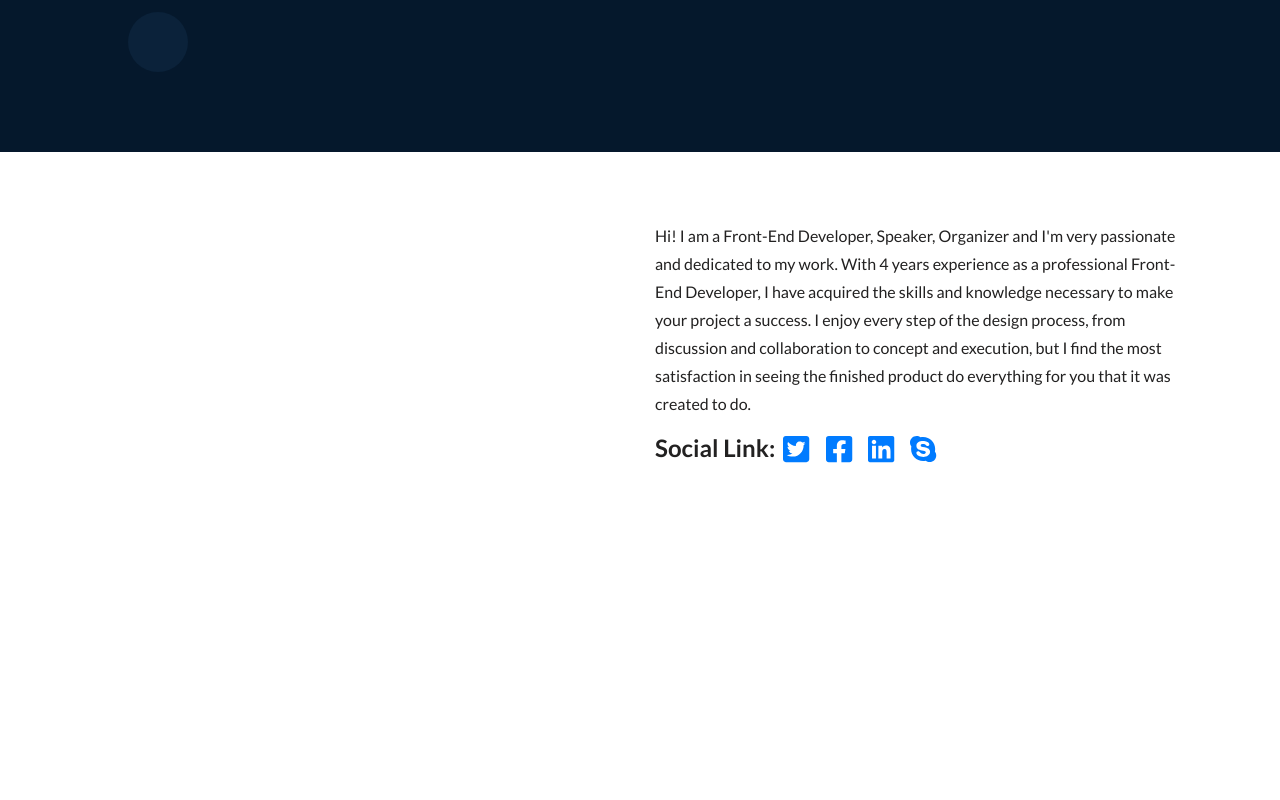
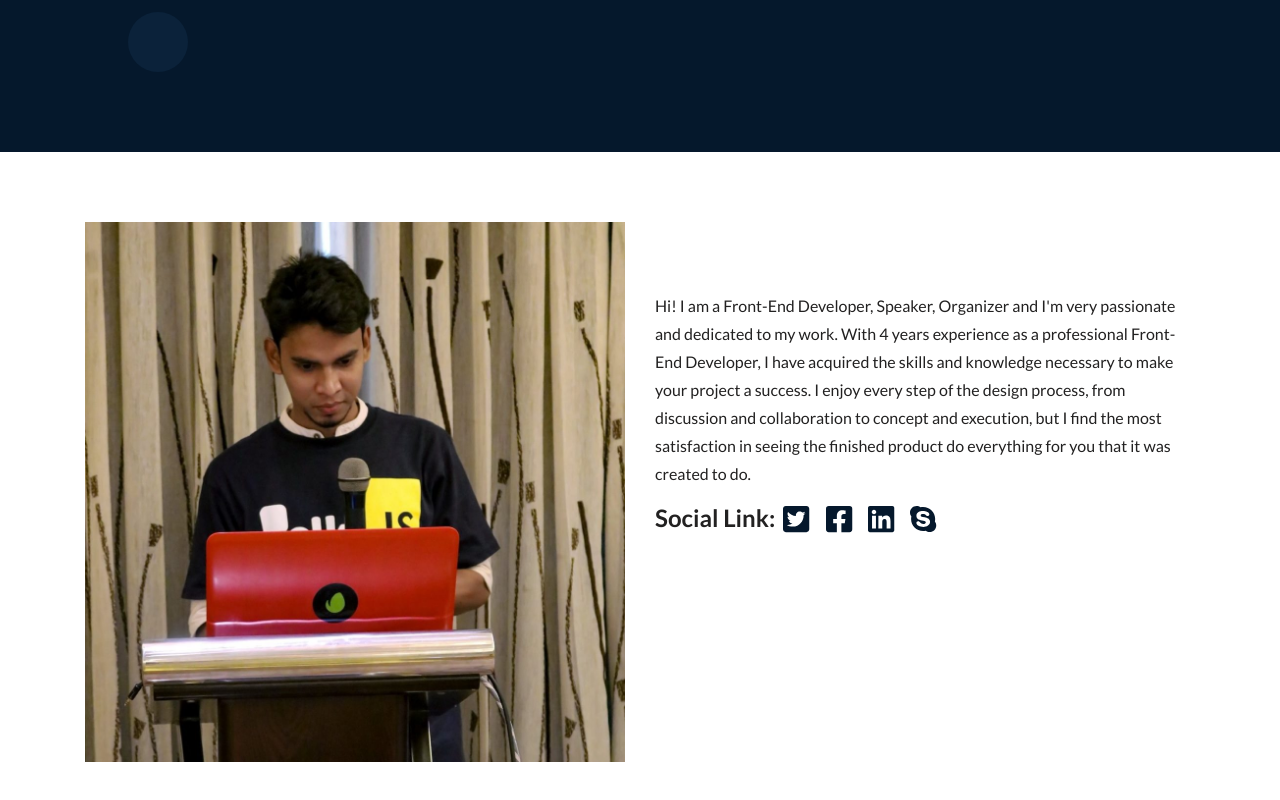
Before and after one commit to Mushfiqur06/mushfiqur.me, a React (Create React App) app: page / in a window 1280 px wide. Shown: the part 648-1448 px from the top of the page. Before the commit the page ends 1189 px from the top, so only its background shows below. Built offline with nearby package versions, Linux system fonts and the light colour scheme.

Commit message:
Added Mypic into about component

```diff
--- a/src/components/About.js
+++ b/src/components/About.js
@@ -1,5 +1,6 @@
 import React, { Component } from 'react';
 import {Container, Row, Col, Nav} from 'react-bootstrap';
+import MyPic from './../my-pic.jpg'
 
 import { FontAwesomeIcon } from '@fortawesome/react-fontawesome'
 
@@ -9,7 +10,9 @@ class About extends Component {
             <Container>
                 <Row>
                     <Col md={6}>
-                        <div className="author-img text-center"></div>
+                        <div className="author-img text-center">
+                            <img src={MyPic} alt="Mushfiqur Rahman Niloy"/>
+                        </div>
                     </Col>
                     <Col md={6}>
                         <div className="about-info">
--- a/src/sass/About.scss
+++ b/src/sass/About.scss
@@ -3,7 +3,14 @@
 .about-me-section{
     padding: 70px 0;
 
+    .author-img{
+        img{
+            width: 100%;
+        }
+    }
+
     .about-info{
+        margin-top: 70px;
         h4{
             float: left;
             font-weight: 700;
@@ -14,6 +21,12 @@
                     padding: 0;
                     margin: 0 8px;
                     font-size: 30px;
+                    color: $secondary-color;
+                    transition: all .3s ease-in-out;
+
+                    &:hover{
+                        color: $primary-color;
+                    }
                 }
             }
         }
```
Also changed, not shown: src/my-pic.jpg (added).
